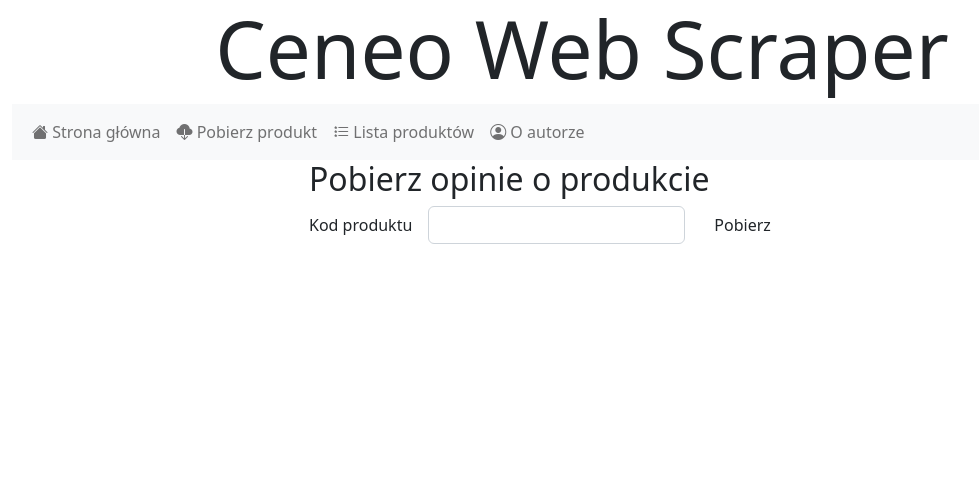
After one commit to TymoteuszPolanski/CeneoWebScraper, a Flask app: page /extract in a window 1280 px wide. The commit adds this page. Shown: the top 484 px of the page, without its empty margins (58-1037 px from the left). Run offline with Flask 2, Linux system fonts and the light colour scheme.

Commit message:
2022-06-03 TP

```diff
--- /dev/null
+++ b/app/models/opinion.py
@@ -0,0 +1,3 @@
+class Opinion():
+    def __init__(): #napisanie konstruktorów dla opini i productu
+        pass
--- /dev/null
+++ b/app/models/product.py
@@ -0,0 +1,3 @@
+class Product():
+    def __init__(): #napisanie konstruktorów dla opini i productu
+        pass
--- a/app/routes.py
+++ b/app/routes.py
@@ -1,8 +1,12 @@
 from app import app
-from flask import render_template, redirect, url_for
+from flask import render_template, redirect, url_for, request
 import requests
 import json
 from bs4 import BeautifulSoup
+import os
+import pandas as pd
+import numpy as np
+from matplotlib import pyplot as plt
 
 def get_item(ancestor, selector, attribute=None, return_list=False):
     try:
@@ -33,8 +37,10 @@
 def index(name="<<Hello World>>"):
     return render_template("index.html.jinja")
 
-@app.route('/extract/<product_id>')
-def extract(product_id):
+@app.route('/extract', methods=["POST", "GET"])
+def extract():
+    if request.method == "POST":
+        product_id = request.form.get("product_id")
         url = f"https://www.ceneo.pl/{product_id}#tab=reviews"
         all_opinions = []
         while(url):
@@ -53,15 +59,18 @@
                 url = "https://www.ceneo.pl"+page.select_one("a.pagination__next")["href"]
             except TypeError:
                 url = None
-
+        if not os.path.exists("app/opinions"):
+            os.makedirs("app/opinions")
         with open(f"app/opinions/{product_id}.json", "w", encoding="UTF-8") as jf:
             json.dump(all_opinions, jf, indent=4, ensure_ascii=False)
         return redirect(url_for('product', product_id=product_id))
-
+    else:
+        return render_template("extract.html.jinja")
 
 @app.route('/products')
 def products():
-    pass
+    products = [filename.split(".")[0] for filename in os.listdir("app/opinions")]
+    return render_template("products.html.jinja", products=products)
 
 @app.route('/author')
 def author():
@@ -69,4 +78,40 @@
 
 @app.route('/product/<product_id>')
 def product(product_id):
-    return render_template("product.html.jinja", product_id=product_id)
+    opinions = pd.read_json(f"opinions/{product_id}.json")
+    opinions["stars"] = opinions["stars"].map(lambda x: float(x.split("/")[0].replace(",",".")))
+
+    stats = {
+        "opinions_count" : len(opinions),
+        "pros_count" : opinions["pros"].map(bool).sum(),
+        "cons_count" : opinions["cons"].map(bool).sum(),
+        "average_score" : opinions["stars"].mean().round(2)
+    }
+    if not os.path.exists("app/plots"):
+        os.makedirs("app/plots")
+    recommendation = opinions["recommendation"].value_counts(dropna=False).sort_index().reindex(["Nie polecam","Polecam",None], fill_value=0)
+    recommendation.plot.pie(
+        label="",
+        autopct = lambda p: '{:.1f}%'.format(round(p)) if p > 0 else "",
+        colors = ["crimson", "forestgreen", "lightskyblue"],
+        labels = ["Nie polecam", "Polecam", "Nie mam zdania"]
+    )
+
+    plt.title("Rekomendacje")
+    plt.savefig(f"plots/{product_id}_recommendations.png")
+    plt.close()
+
+    stars = opinions["stars"].value_counts().sort_index().reindex(list(np.arange(0,5.5,0.5)))
+    stars.plot.bar(
+        color = "pink"
+    )
+    plt.title("Oceny produktu")
+    plt.xlabel("Liczba gwiazdek")
+    plt.ylabel("liczba opinii")
+    plt.grid(True, axis="y")
+    plt.xticks(rotation=0)
+    plt.savefig(f"plots/{product_id}_stars.png")
+    plt.close()
+
+
+    return render_template("product.html.jinja", product_id=product_id, stats=stats, opinions=opinions)
--- a/app/templates/base.html.jinja
+++ b/app/templates/base.html.jinja
@@ -21,7 +21,7 @@
                             <a class="nav-link" href="{{url_for('index')}}"><i class="bi bi-house-fill"></i> Strona główna</a>
                         </li>
                         <li class="nav-item">
-                            <a class="nav-link" href="{{url_for('extract', product_id=128776471)}}"><i class="bi bi-cloud-download-fill"></i>
+                            <a class="nav-link" href="{{url_for('extract')}}"><i class="bi bi-cloud-download-fill"></i>
  Pobierz produkt</a>
                         </li>
                         <li class="nav-item">
--- /dev/null
+++ b/app/templates/extract.html.jinja
@@ -0,0 +1,18 @@
+{% extends "base.html.jinja" %}
+
+{% block content %}
+        <h2>Pobierz opinie o produkcie</h2>
+        <form action="{{url_for('extract')}}" method="POST">
+            <div class="row g-3 align-items-center">
+                <div class="col-auto">
+                <label for="product_id" class="col-form-label">Kod produktu</label>
+                </div>
+                <div class="col-auto">
+                <input type="text" name="product_id" id="product_id" class="form-control" aria-describedby="passwordHelpInline">
+                </div>
+                <div class="col-auto">
+                <input type="submit" class="btn btn-pink" value="Pobierz">
+                </div>
+            </div>
+        </form>
+{% endblock content %}
```
Also changed, not shown: app/templates/products.html.jinja (added, +12 -0 lines).
